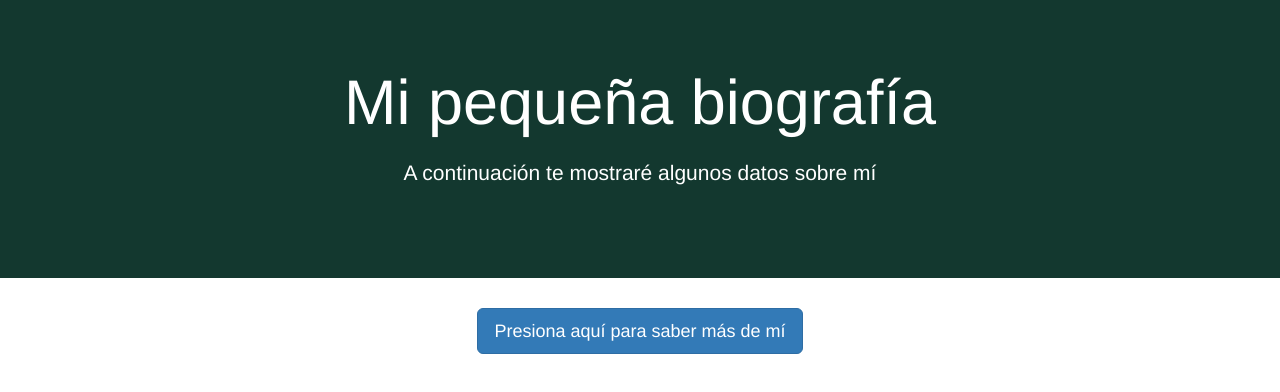
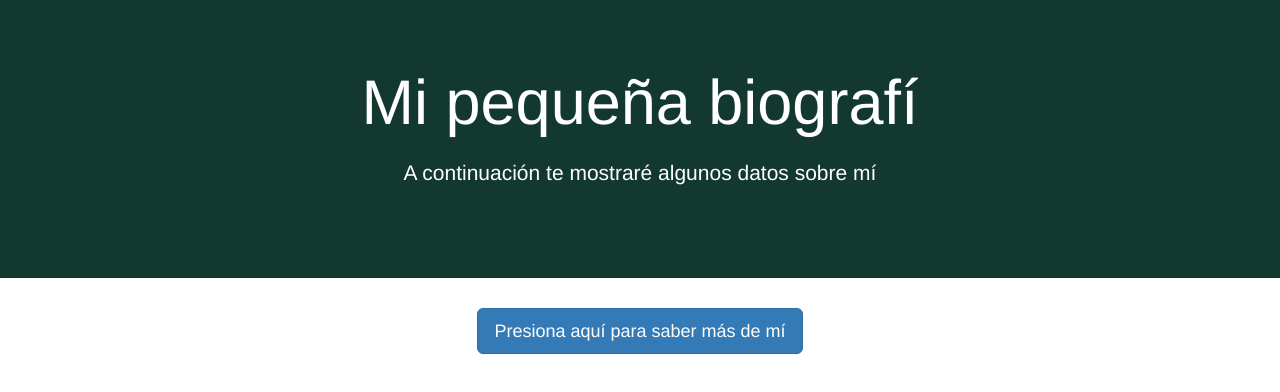
Before and after one commit to nejagope/sa-practica1, a website: page src/index.html in a window 1280 px wide. Drawn offline with nearby package versions, Linux system fonts and the light colour scheme.

Commit message:
prueba error

```diff
--- a/src/index.html
+++ b/src/index.html
@@ -28,7 +28,7 @@
   <body>
     <div class="jumbotron text-center">
       <div class="container">
-        <h1>Mi pequeña biografía</h1>
+        <h1>Mi pequeña biografí</h1>
         <p>A continuación te mostraré algunos datos sobre mí</p>
       </div>
     </div>
```
